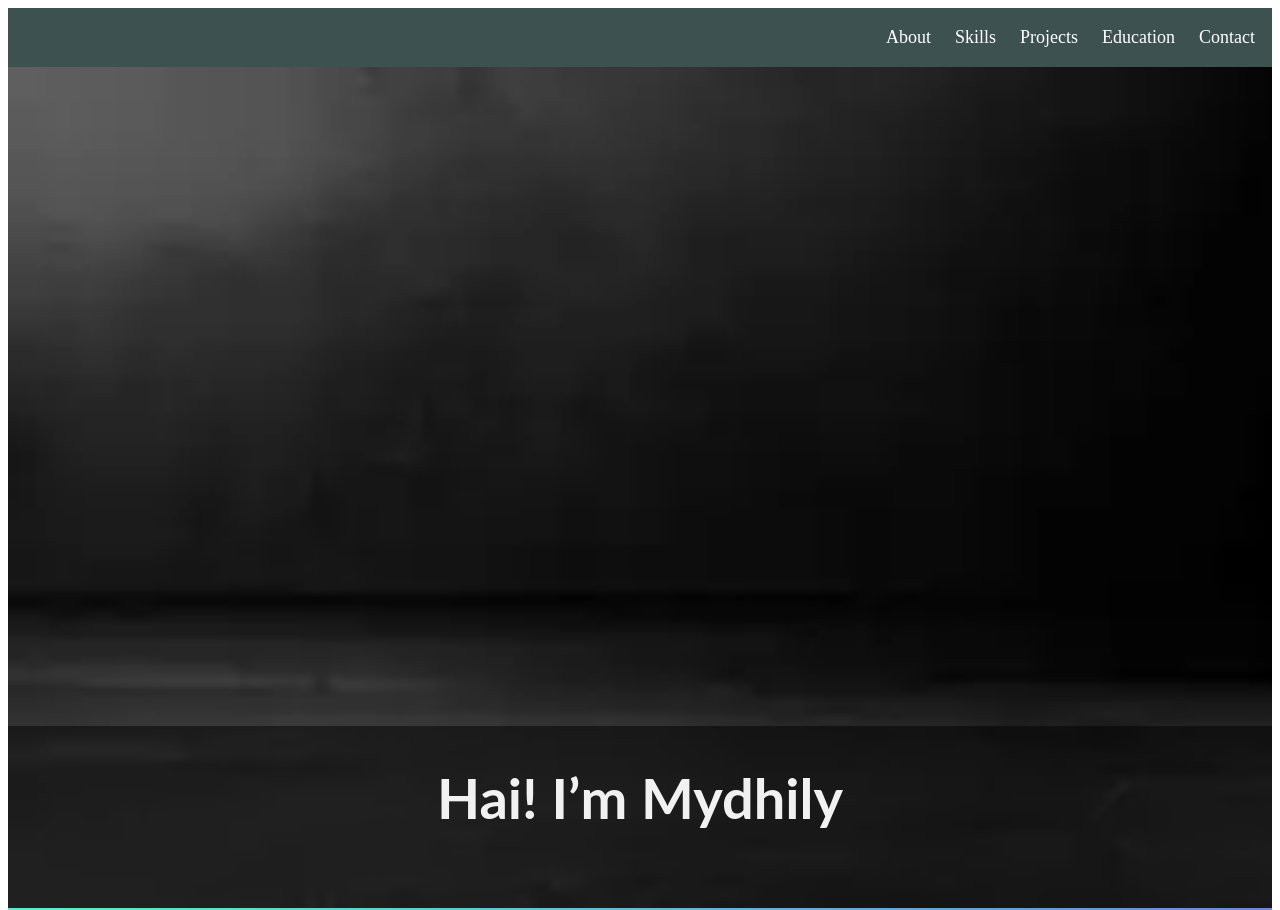
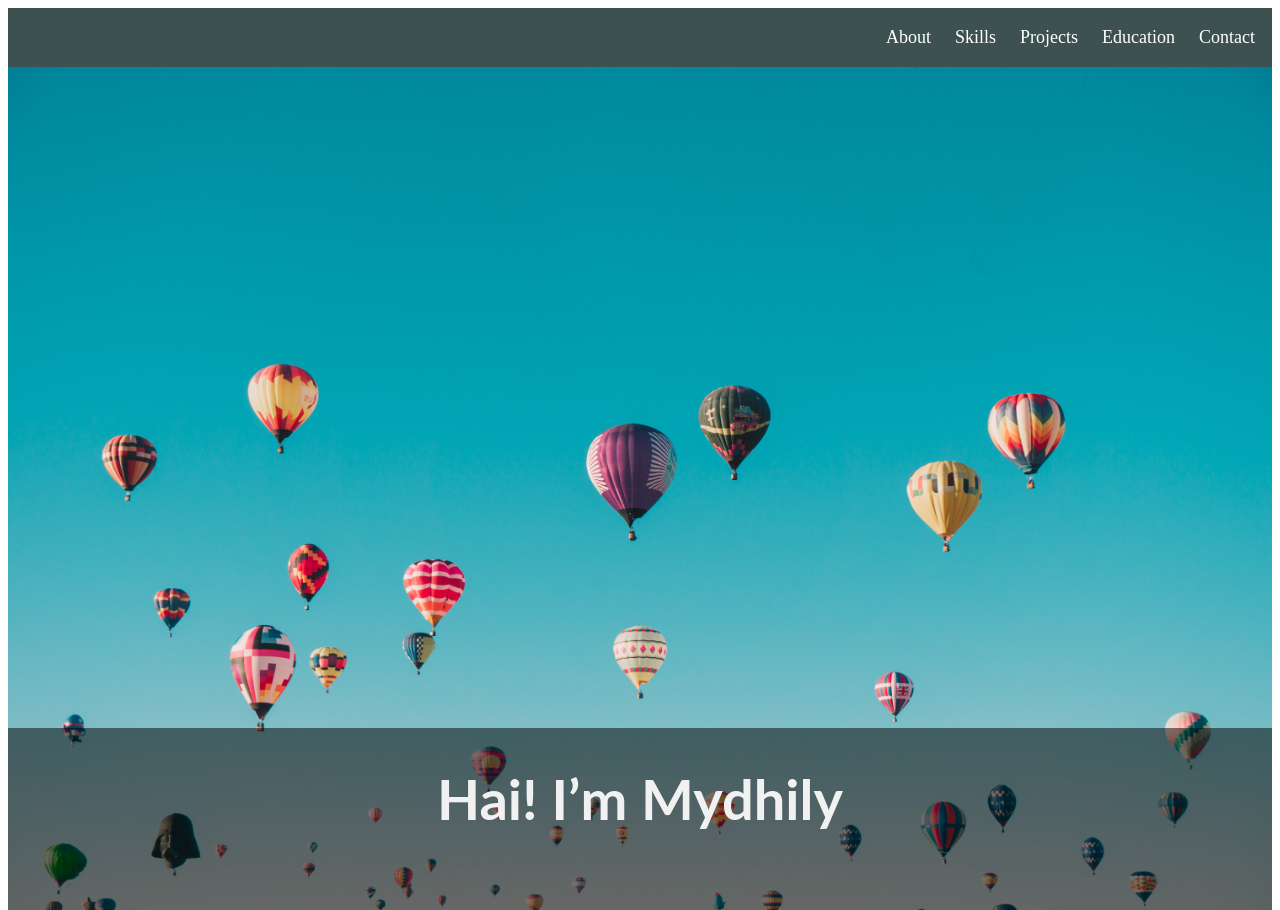
Before and after one commit to mydhily-mr/me, a plain HTML site: page index.html in a window 1280 px wide. Shown: the top 910 px of the page. Drawn offline with Linux system fonts and the light colour scheme.

Commit message:
change reverted

```diff
--- a/index.html
+++ b/index.html
@@ -30,7 +30,7 @@
     <a href="#Location">Location</a>
   </nav>--->
   <div class="container">
-<img src="pic4.webp" alt="Image not available" height="50%" width="100%">
+<img src="pic4.jpg" alt="Image not available" height="50%" width="100%">
 <div class="content">
   <h1> Hai! I’m Mydhily</h1>
   <marquee> Thank you for Visting my Page.. </marquee>
```
Also changed, not shown: pic4.jpg (renamed from pic4_old.jpg).
